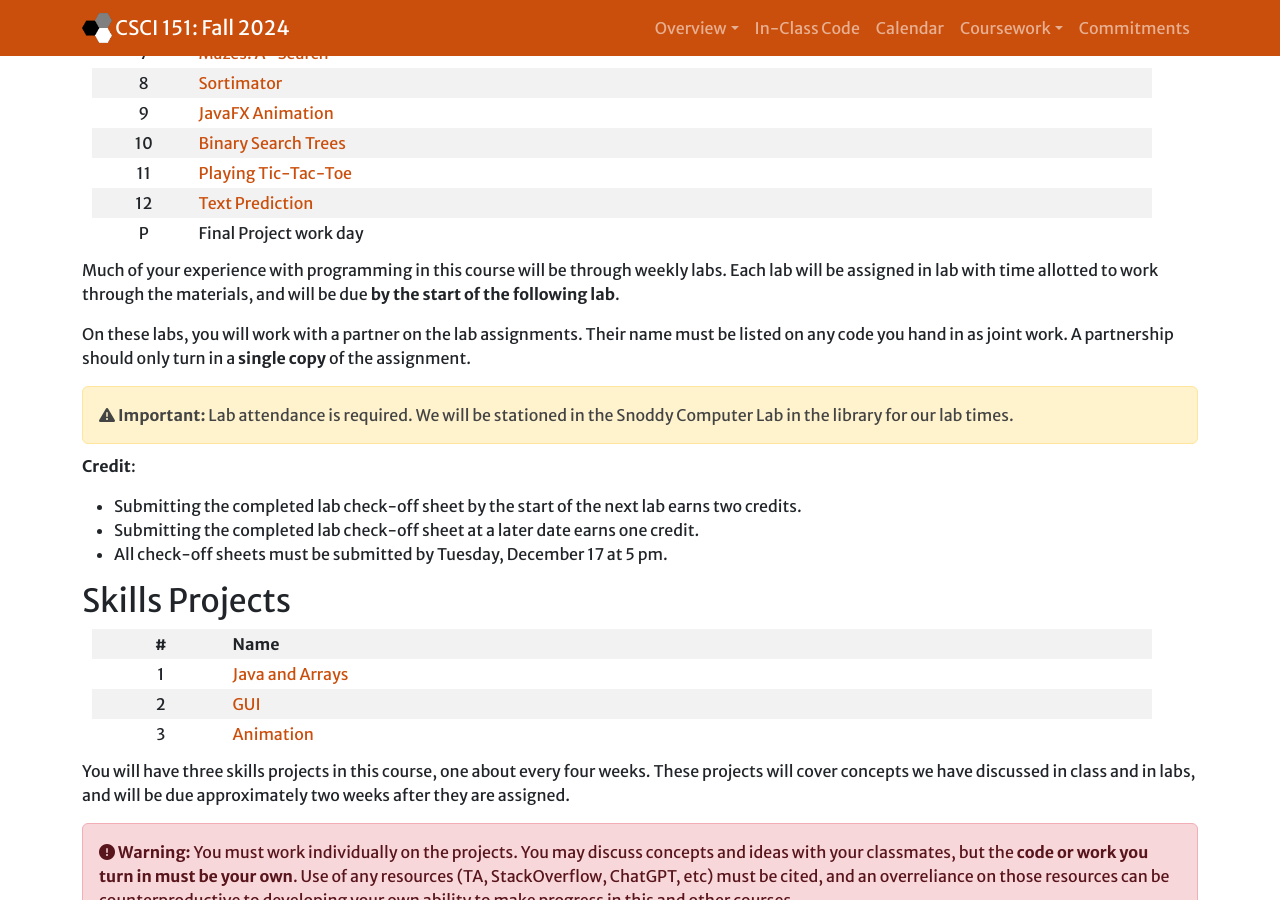
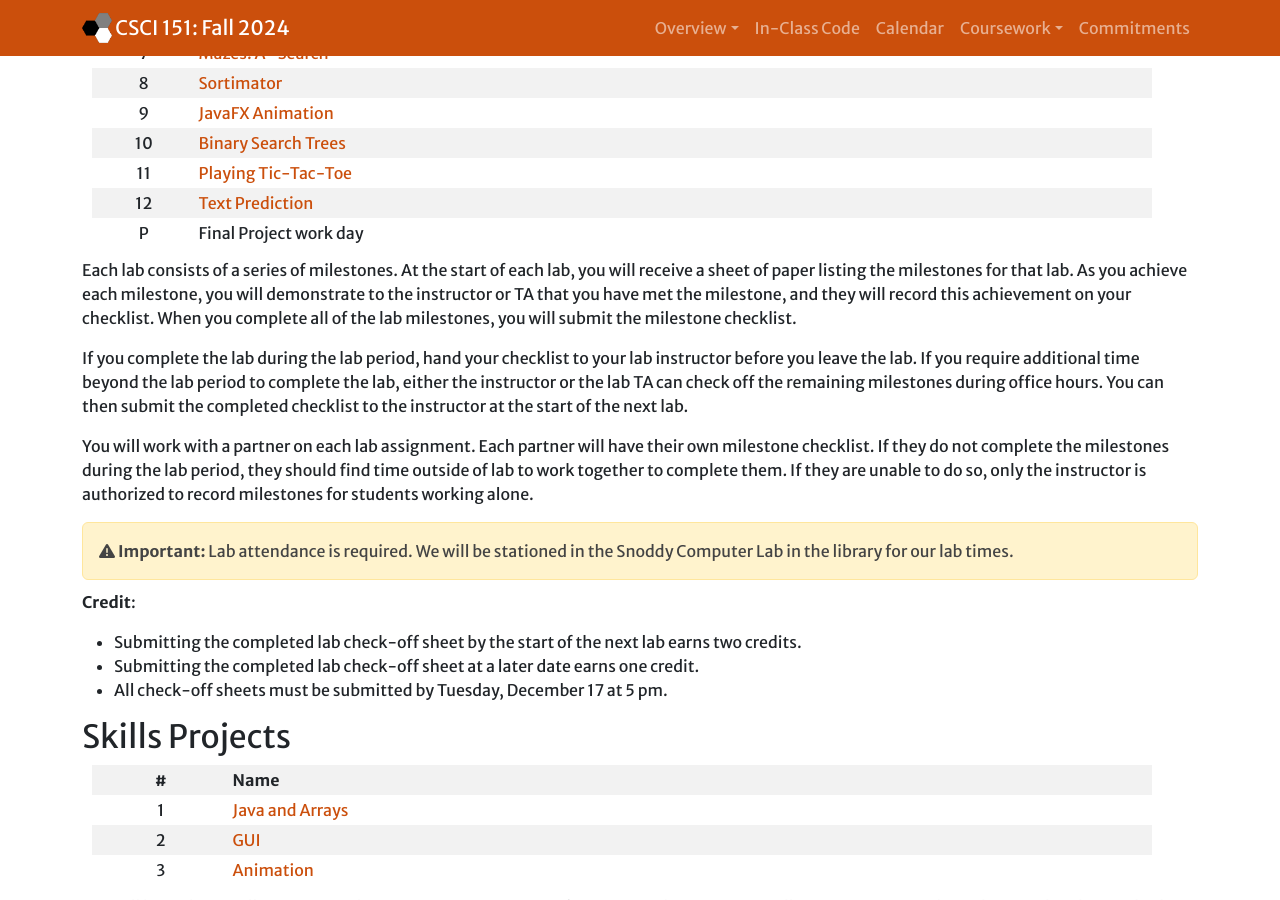
Before and after one commit to Hendrix-CS/csci151, a Jekyll site: the page built from index.md, in a window 1280 px wide and 900 px high, scrolled down 5312 px. Built offline with Jekyll 4.4.1, drawn with Linux system fonts in a browser that asks for light colours; nearby versions of some CDN libraries.

Commit message:
Clean up language about labs.

```diff
--- a/index.md
+++ b/index.md
@@ -170,9 +170,11 @@ demonstration, the office hours visit will need to occur by the following Friday
 |12 | [Text Prediction]({{site.baseurl}}/labs/text-prediction.html)
 |P  | Final Project work day
 
-Much of your experience with programming in this course will be through weekly labs. Each lab will be assigned in lab with time allotted to work through the materials, and will be due **by the start of the following lab**.
+Each lab consists of a series of milestones. At the start of each lab, you will receive a sheet of paper listing the milestones for that lab. As you achieve each milestone, you will demonstrate to the instructor or TA that you have met the milestone, and they will record this achievement on your checklist. When you complete all of the lab milestones, you will submit the milestone checklist.
 
-On these labs, you will work with a partner on the lab assignments. Their name must be listed on any code you hand in as joint work. A partnership should only turn in a **single copy** of the assignment.
+If you complete the lab during the lab period, hand your checklist to your lab instructor before you leave the lab. If you require additional time beyond the lab period to complete the lab, either the instructor or the lab TA can check off the remaining milestones during office hours. You can then submit the completed checklist to the instructor at the start of the next lab.
+
+You will work with a partner on each lab assignment. Each partner will have their own milestone checklist. If they do not complete the milestones during the lab period, they should find time outside of lab to work together to complete them. If they are unable to do so, only the instructor is authorized to record milestones for students working alone.
 
 {% include important.html content="Lab attendance is required. We will be
 stationed in the Snoddy Computer Lab in the library for our lab times." %}
```
